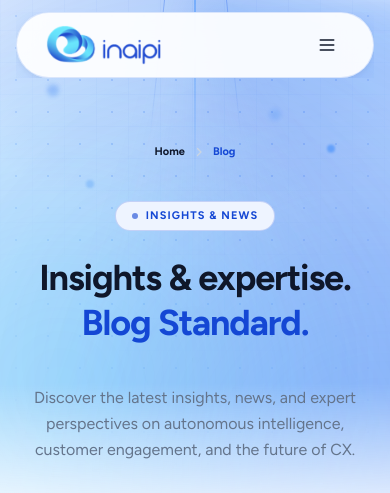
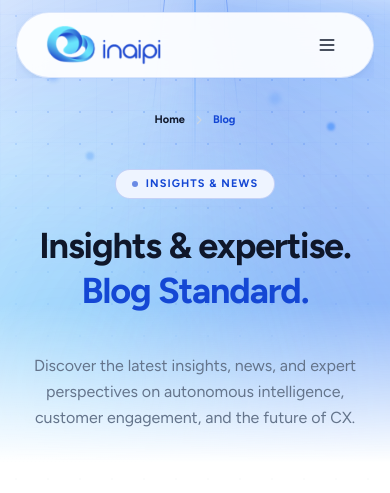
Before and after one commit to varalakshmivaru231020-svg/inaipi, a Next.js app: page /blog in a window 390 px wide. Shown: the top 493 px of the page. Built offline with nearby package versions, Linux system fonts and the light colour scheme.

Commit message:
fix: reduce hero-to-content gap on blog page, tighter on mobile
Co-Authored-By: Claude Sonnet 4.6 <noreply@anthropic.com>

```diff
--- a/src/app/blog/page.tsx
+++ b/src/app/blog/page.tsx
@@ -38,7 +38,7 @@ export default function BlogPage() {
       <Navbar />
 
       {/* ── HERO ── */}
-      <section className="pt-36 pb-20 relative overflow-hidden" style={{ background: '#f8faff' }}>
+      <section className="pt-28 md:pt-36 pb-8 md:pb-14 relative overflow-hidden" style={{ background: '#f8faff' }}>
         <div className="absolute inset-0 z-0 pointer-events-none overflow-hidden">
           <div className="absolute inset-0" style={{ background: 'radial-gradient(ellipse 100% 60% at 50% 0%, rgba(37,99,235,0.18) 0%, transparent 70%)' }} />
           <div className="absolute inset-0" style={{ backgroundImage: 'radial-gradient(circle, rgba(37,99,235,0.18) 1.2px, transparent 1.2px)', backgroundSize: '32px 32px', maskImage: 'radial-gradient(ellipse 100% 85% at 50% 10%, black 30%, transparent 100%)' }} />
@@ -96,7 +96,7 @@ export default function BlogPage() {
       </section>
 
       {/* ── MAIN CONTENT ── */}
-      <section className="py-24 bg-white relative overflow-visible">
+      <section className="pt-8 md:pt-16 pb-24 bg-white relative overflow-visible">
         <div className="absolute inset-0 opacity-[0.015] pointer-events-none" style={{ backgroundImage: 'radial-gradient(#0f172a 1px, transparent 1px)', backgroundSize: '32px 32px' }} />
         <div className="container mx-auto px-6 max-w-7xl relative z-10">
           <div className="grid lg:grid-cols-12 gap-16">
```
